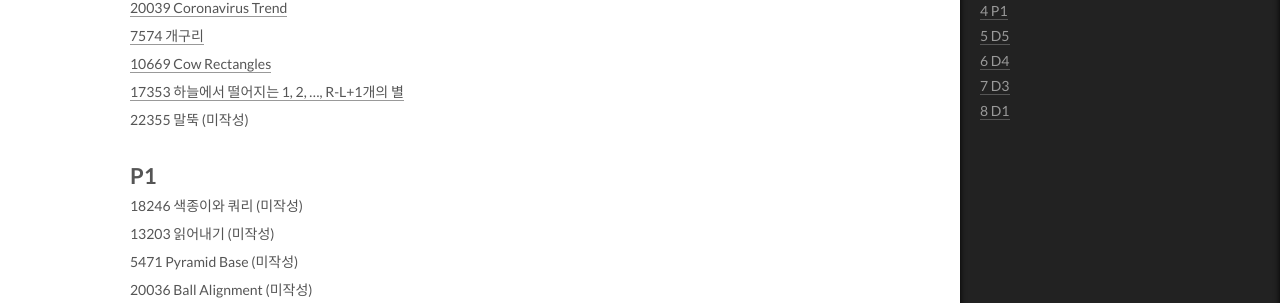
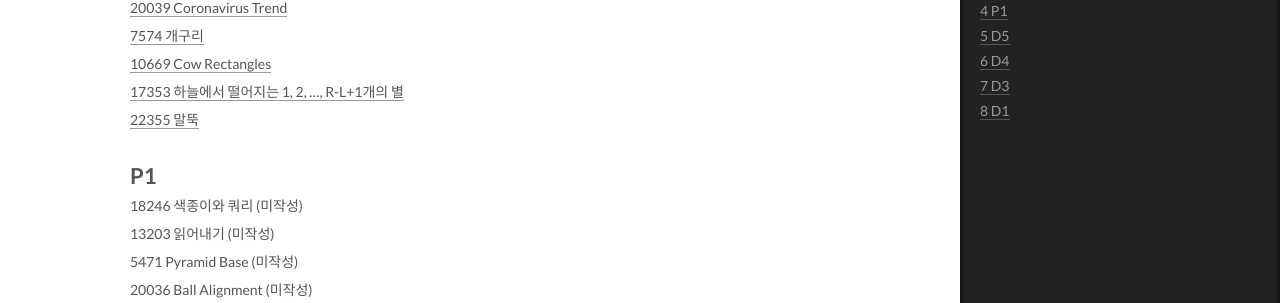
Before and after one commit to ansol4328/ansol4328.github.io, a Jekyll site: the page built from _posts/2021-11-04-PS-in-ROKAF.md, in a window 1280 px wide and 1400 px high, scrolled down 671 px. Shown: the part 147-450 px from the top of the window. Built offline with Jekyll 4.4.1, drawn with Linux system fonts in a browser that asks for light colours; comment, search, counter and statistics services are not loaded.

Commit message:
add link

```diff
--- a/_posts/2021-11-04-PS-in-ROKAF.md
+++ b/_posts/2021-11-04-PS-in-ROKAF.md
@@ -23,7 +23,7 @@ tags:
 [7574 개구리](https://ansol4328.github.io/boj/2021/12/14/BOJ-7574/)
 [10669 Cow Rectangles](https://ansol4328.github.io/boj/2021/12/20/BOJ-10669/)
 [17353 하늘에서 떨어지는 1, 2, ..., R-L+1개의 별](https://ansol4328.github.io/boj/2021/12/20/BOJ-17353/)
-22355 말뚝 (미작성)
+[22355 말뚝](https://ansol4328.github.io/boj/2021/12/20/BOJ-22355/)
 
 # P1
 18246 색종이와 쿼리 (미작성)
```
